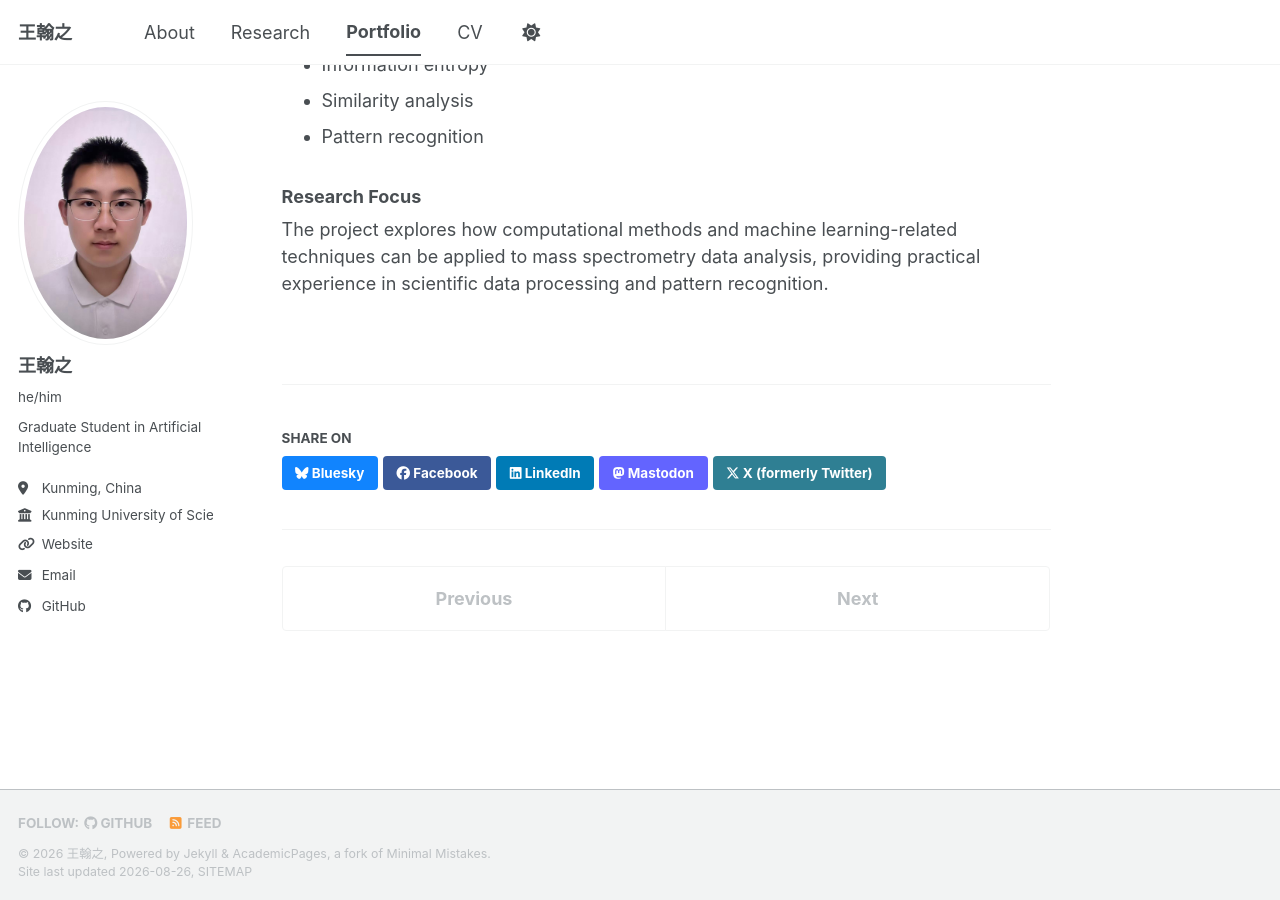
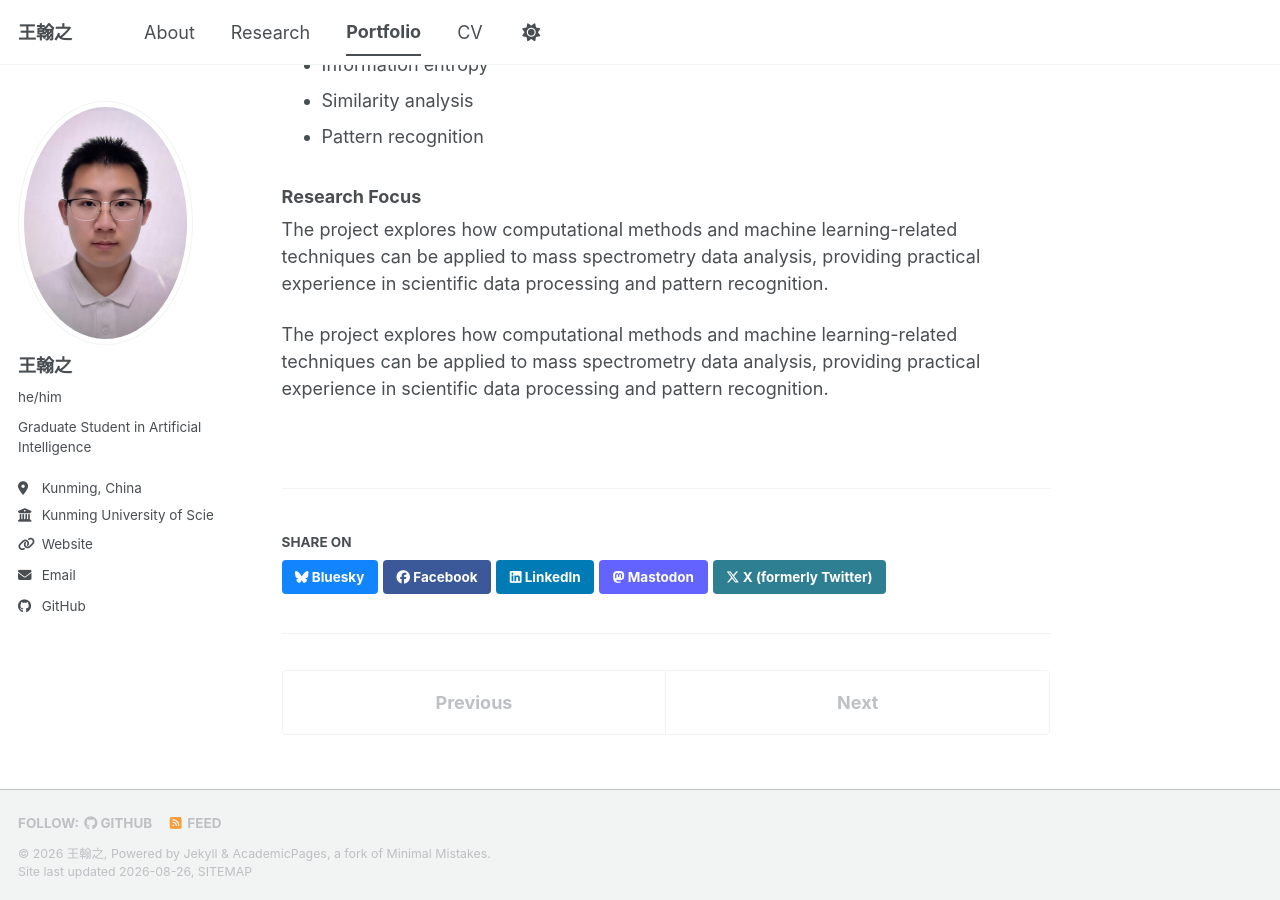
Before and after one commit to 751387665/751387665.github.io, a Jekyll site: the page built from _portfolio/portfolio-3.md, in a window 1280 px wide and 900 px high, scrolled down 966 px. Built offline with Jekyll 4.4.1, drawn with Linux system fonts in a browser that asks for light colours; a style sheet for code colours, icons or effects is not loaded.

Commit message:
Update portfolio-3.md

```diff
--- a/_portfolio/portfolio-3.md
+++ b/_portfolio/portfolio-3.md
@@ -33,3 +33,5 @@ The project focuses on transforming complex mass spectrometry data into structur
 ### Research Focus
 
 The project explores how computational methods and machine learning-related techniques can be applied to mass spectrometry data analysis, providing practical experience in scientific data processing and pattern recognition.
+
+The project explores how computational methods and machine learning-related techniques can be applied to mass spectrometry data analysis, providing practical experience in scientific data processing and pattern recognition.
```
